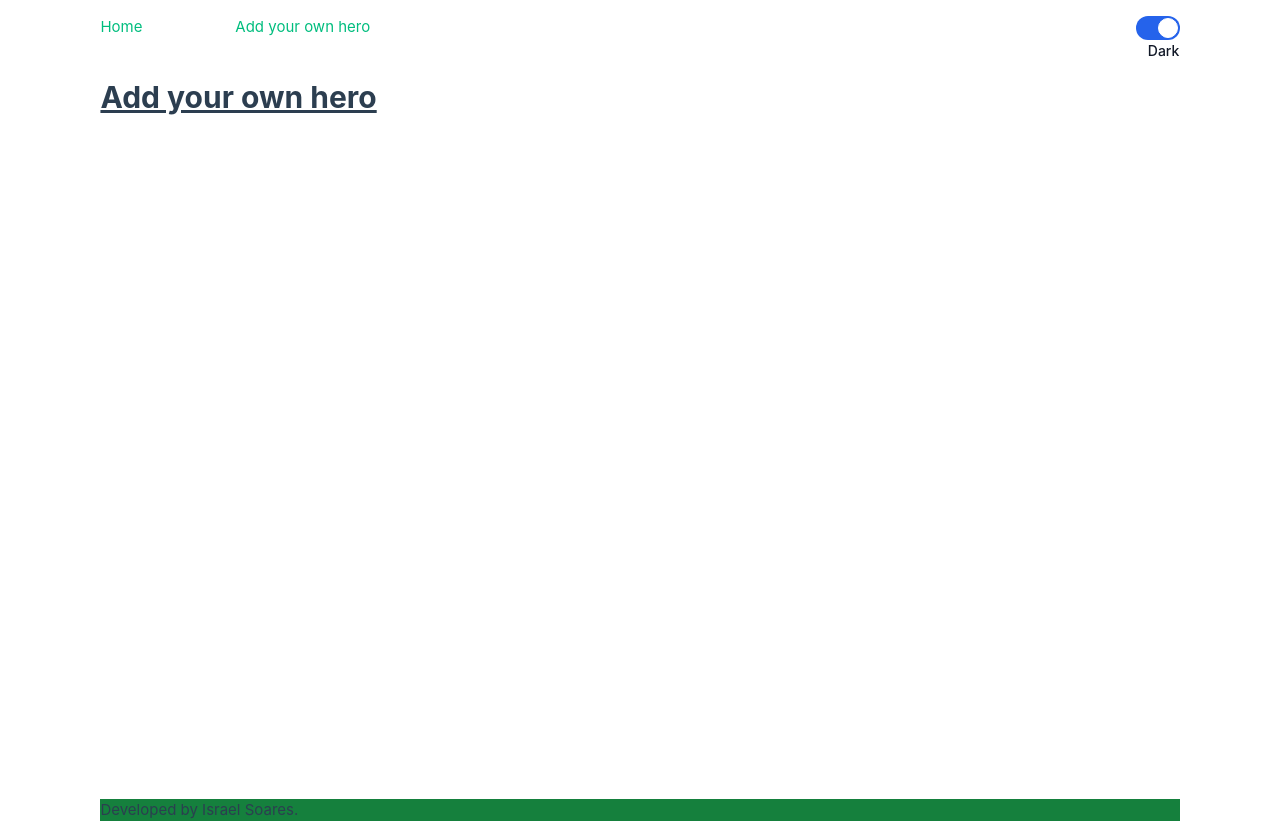
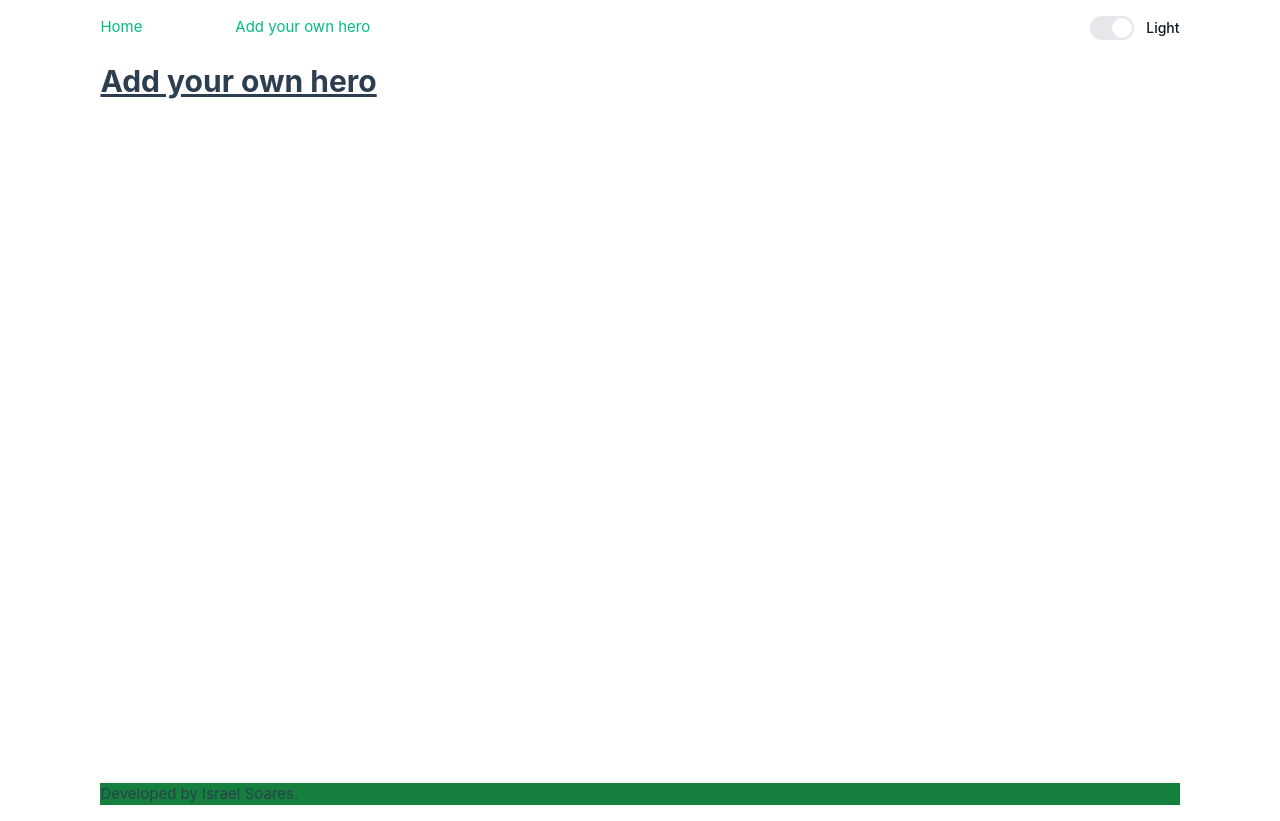
Before and after one commit to israeldiassoares/raketech-challenge, a Vue app: page /add-your-own-hero in a window 1280 px wide. Built offline with nearby package versions, Linux system fonts and the light colour scheme.

Commit message:
[feat]Router|selectSearchState|SwitchThemeButton

```diff
--- a/src/components/SwitchButton.vue
+++ b/src/components/SwitchButton.vue
@@ -1,18 +1,17 @@
 <template>
     <div>
         <label class="relative inline-flex items-center cursor-pointer">
-            <button @click="store.toggleTheme()">
             <input
                 type="checkbox"
                 value=""
                 class="sr-only peer"
                 checked
+                @click="store.toggleTheme()"
             >
             <div
-                    class="w-11 h-6 bg-gray-200 rounded-full peer peer-focus:ring-4 peer-focus:ring-blue-300 dark:peer-focus:ring-blue-800 dark:bg-gray-700 peer-checked:after:translate-x-full peer-checked:after:border-white after:content-[''] after:absolute after:top-0.5 after:left-[2px] after:bg-white after:border-gray-300 after:border after:rounded-full after:h-5 after:w-5 after:transition-all dark:border-gray-600 peer-checked:bg-blue-600">
+                class="w-11 h-6 bg-gray-200 rounded-full peer peer-focus:ring-4 peer-focus:ring-black-300 dark:peer-focus:ring-blue-800 dark:bg-gray-700 peer-checked:after:translate-x-full peer-checked:after:border-white after:content-[''] after:absolute after:top-0.5 after:left-[2px] after:bg-white after:border-gray-300 after:border after:rounded-full after:h-5 after:w-5 after:transition-all dark:border-gray-600 peer-checked:bg-black-600">
             </div>
-                <span class="ml-3 text-sm font-medium text-gray-900 dark:text-gray-300">Dark</span>
-            </button>
+            <span class="ml-3 text-sm font-medium text-gray-900 dark:text-gray-300">Light</span>
         </label>
     </div>
 </template>
--- /dev/null
+++ b/src/stores/selectSearch.ts
@@ -0,0 +1,23 @@
+import { defineStore } from 'pinia'
+
+export const useSelectSearchQuery = defineStore('select-search-query', {
+    state: () => ({
+        queryParams: [] as QueryParamsOptions[]
+    }),
+
+    actions: {
+        selectedParams(value: QueryParamsOptions) {
+            return this.queryParams.push(value)
+        }
+    },
+    getters: {}
+})
+
+interface QueryParamsOptions {
+    name?: string,
+    status?: string,
+    species?: string,
+    type?: string,
+    gender?: string
+
+}
```
Also changed, not shown: src/router/index.ts (+6 -3 lines). Lines whose indentation alone changed are shown as unchanged.
